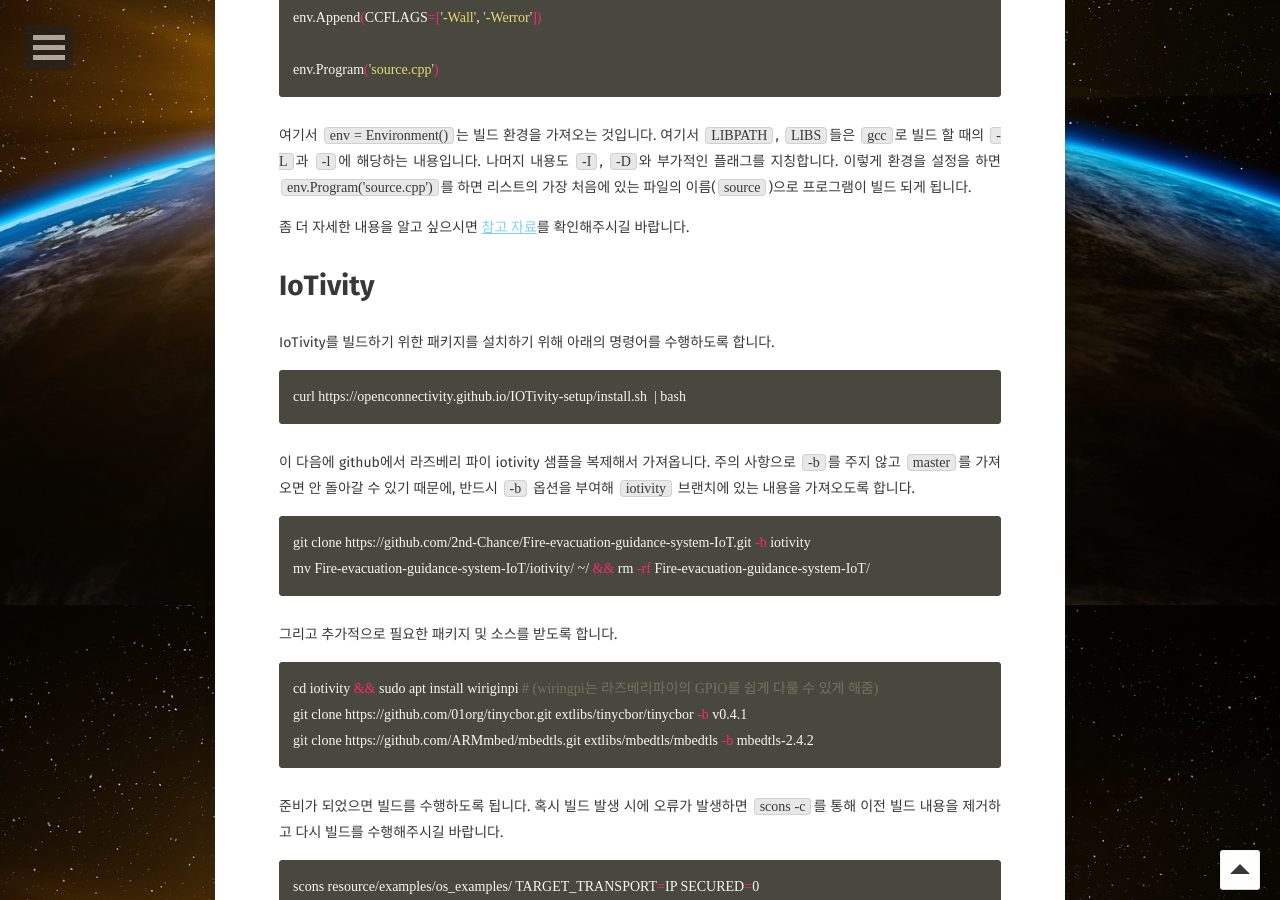
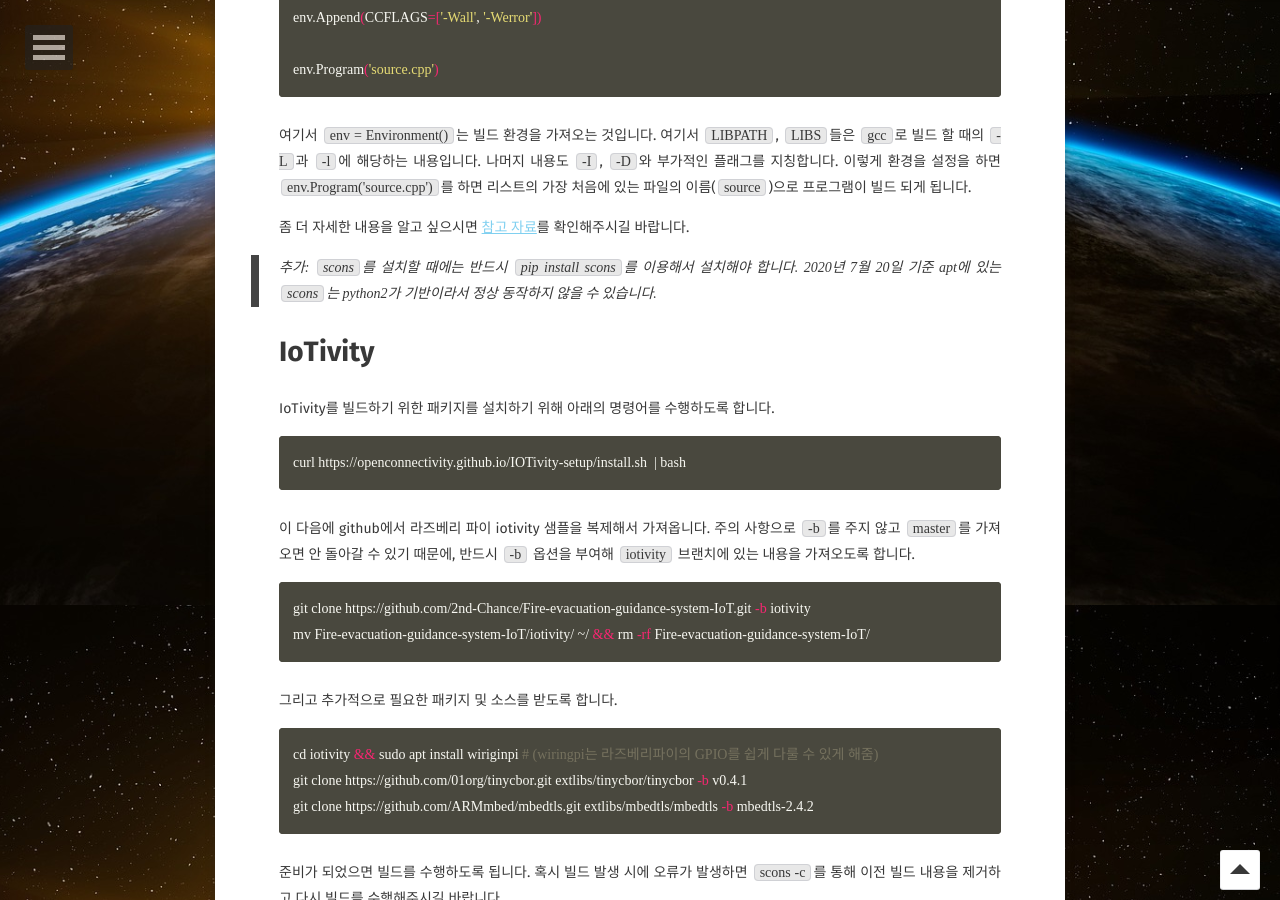
Before and after one commit to BlaCkinkGJ/blackinkgj.github.io, a Jekyll site: the page built from _posts/2019-Private/2019-11-12-installation-of-iotivity.md, in a window 1280 px wide and 900 px high, scrolled down 1195 px. Built offline with Jekyll 4.4.1, drawn with Linux system fonts in a browser that asks for light colours; some web fonts are replaced; comment, search, counter and statistics services are not loaded.

Commit message:
Update 2019-11-12-installation-of-iotivity.md

```diff
--- a/_posts/2019-Private/2019-11-12-installation-of-iotivity.md
+++ b/_posts/2019-Private/2019-11-12-installation-of-iotivity.md
@@ -43,6 +43,8 @@ env.Program('source.cpp')
 
 좀 더 자세한 내용을 알고 싶으시면 [참고 자료](https://scons.org/doc/1.0.0/HTML/scons-user/ )를 확인해주시길 바랍니다.
 
+> 추가: `scons`를 설치할 때에는 반드시 `pip install scons`를 이용해서 설치해야 합니다. 2020년 7월 20일 기준 apt에 있는 `scons`는 python2가 기반이라서 정상 동작하지 않을 수 있습니다.
+
 # IoTivity
 
 IoTivity를 빌드하기 위한 패키지를 설치하기 위해 아래의 명령어를 수행하도록 합니다.
```
